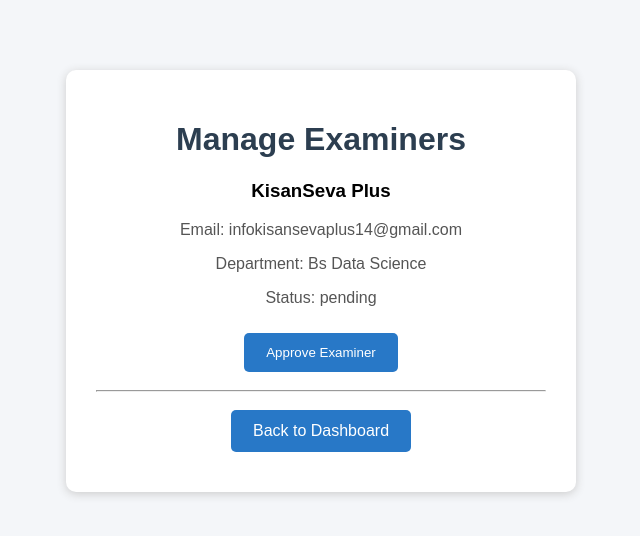
After one commit to Arvindkumar7738600/AppDev1_Project, a Flask app: page /admin/examiners in a window 1280 px wide. The commit adds this page. Shown: the top 536 px of the page, without its empty margins (319-959 px from the left). Run offline with Flask 3, Linux system fonts and the light colour scheme; a user stored in the database is signed in; data comes from the database, SQL or seed files in the repository; both versions use the stored data as it was after the commit.

Commit message:
dashboard, examiner, home

```diff
--- a/app.py
+++ b/app.py
@@ -1,18 +1,22 @@
+
 from flask import Flask, render_template, request, redirect, url_for, session, flash
 from database import create_database, get_db_connection
 from werkzeug.security import generate_password_hash, check_password_hash
 
 app = Flask(__name__)
-
 app.secret_key = "emp_secret_key_123"
 
-# Database automatically create hogi
 create_database()
 
 
 @app.route("/")
 def home():
     return render_template("home.html")
+
+
+# Check whether the logged-in user is Admin
+def is_admin():
+    return "user_id" in session and session.get("role") == "admin"
 
 
 # Registration
@@ -30,6 +34,10 @@ def register():
 
         if role not in ["student", "examiner"]:
             flash("Please select a valid role.")
+            return redirect(url_for("register"))
+
+        if not name.strip() or not password:
+            flash("Name and password are required.")
             return redirect(url_for("register"))
 
         conn = get_db_connection()
@@ -111,18 +119,118 @@ def login():
     return render_template("login.html")
 
 
-# Dashboard
+# Send users to their correct dashboard
 @app.route("/dashboard")
 def dashboard():
 
     if "user_id" not in session:
         return redirect(url_for("login"))
 
+    if session["role"] == "admin":
+        return redirect(url_for("admin_dashboard"))
+
     return render_template(
         "dashboard.html",
         name=session["name"],
         role=session["role"]
     )
+
+
+# Admin Dashboard
+@app.route("/admin/dashboard")
+def admin_dashboard():
+
+    if not is_admin():
+        return redirect(url_for("login"))
+
+    conn = get_db_connection()
+
+    total_courses = conn.execute(
+        "SELECT COUNT(*) FROM courses"
+    ).fetchone()[0]
+
+    total_examinations = conn.execute(
+        "SELECT COUNT(*) FROM examinations"
+    ).fetchone()[0]
+
+    total_examiners = conn.execute(
+        "SELECT COUNT(*) FROM users WHERE role = 'examiner'"
+    ).fetchone()[0]
+
+    total_students = conn.execute(
+        "SELECT COUNT(*) FROM users WHERE role = 'student'"
+    ).fetchone()[0]
+
+    total_slots = conn.execute(
+        "SELECT COUNT(*) FROM slots"
+    ).fetchone()[0]
+
+    total_bookings = conn.execute(
+        "SELECT COUNT(*) FROM bookings"
+    ).fetchone()[0]
+
+    pending_examiners = conn.execute(
+        "SELECT COUNT(*) FROM users WHERE role = 'examiner' AND status = 'pending'"
+    ).fetchone()[0]
+
+    conn.close()
+
+    return render_template(
+        "admin/dashboard.html",
+        total_courses=total_courses,
+        total_examinations=total_examinations,
+        total_examiners=total_examiners,
+        total_students=total_students,
+        total_slots=total_slots,
+        total_bookings=total_bookings,
+        pending_examiners=pending_examiners
+    )
+
+
+# Show examiner registration requests
+@app.route("/admin/examiners")
+def admin_examiners():
+
+    if not is_admin():
+        return redirect(url_for("login"))
+
+    conn = get_db_connection()
+
+    examiners = conn.execute("""
+        SELECT * FROM users
+        WHERE role = 'examiner'
+        ORDER BY id DESC
+    """).fetchall()
+
+    conn.close()
+
+    return render_template(
+        "admin/examiners.html",
+        examiners=examiners
+    )
+
+
+# Approve an examiner
+@app.route("/admin/approve-examiner/<int:examiner_id>", methods=["POST"])
+def approve_examiner(examiner_id):
+
+    if not is_admin():
+        return redirect(url_for("login"))
+
+    conn = get_db_connection()
+
+    conn.execute("""
+        UPDATE users
+        SET status = 'active'
+        WHERE id = ? AND role = 'examiner'
+    """, (examiner_id,))
+
+    conn.commit()
+    conn.close()
+
+    flash("Examiner approved successfully.")
+
+    return redirect(url_for("admin_examiners"))
 
 
 # Logout
--- a/static/style.css
+++ b/static/style.css
@@ -1,37 +1,50 @@
+
 body {
-    font-family: Arial, Helvetica, sans-serif;
-    background-color: white;
+    font-family: Arial, sans-serif;
+    background-color: #f4f6f9;
     margin: 0;
     padding: 0;
 }
 
 .container {
     width: 80%;
-    max-width: 500px;
-    margin: 100px auto;
-    padding: 25px;
-    background-color: skyblue;
+    max-width: 450px;
+    margin: 70px auto;
+    padding: 30px;
+    background-color: white;
     text-align: center;
     border-radius: 10px;
+    box-shadow: 0 2px 10px #cccccc;
 }
 
 h1 {
-    color: black;
+    color: #2c3e50;
 }
 
 p {
-    color: black;
+    color: #555;
 }
 
-.btn {
-    display: inline-block;
-    padding: 10px 20px;
-    margin:auto;
-    background-color: red;
-    color: black;
-    text-decoration: 5px;
+input, select {
+    width: 90%;
+    padding: 12px;
+    margin: 10px 0;
+    border: 1px solid #cccccc;
+    border-radius: 5px;
 }
 
-.btn:hover {
-    background-color: red;
+button, .btn {
+    display: inline-block;
+    padding: 12px 22px;
+    margin: 10px;
+    background-color: #2878c7;
+    color: white;
+    border: none;
+    border-radius: 5px;
+    text-decoration: none;
+    cursor: pointer;
 }
+
+button:hover, .btn:hover {
+    background-color: #185b99;
+}
--- /dev/null
+++ b/templates/admin/examiners.html
@@ -0,0 +1,64 @@
+
+<!DOCTYPE html>
+<html>
+<head>
+    <title>Manage Examiners</title>
+    <link rel="stylesheet"
+    href="{{ url_for('static', filename='style.css') }}">
+</head>
+
+<body>
+
+    <div class="container">
+
+        <h1>Manage Examiners</h1>
+
+        {% with messages = get_flashed_messages() %}
+            {% for message in messages %}
+                <p>{{ message }}</p>
+            {% endfor %}
+        {% endwith %}
+
+        {% if examiners %}
+
+            {% for examiner in examiners %}
+
+                <div>
+                    <h3>{{ examiner["name"] }}</h3>
+
+                    <p>Email: {{ examiner["email"] }}</p>
+                    <p>Department: {{ examiner["department"] }}</p>
+                    <p>Status: {{ examiner["status"] }}</p>
+
+                    {% if examiner["status"] == "pending" %}
+
+                        <form method="POST"
+                        action="/admin/approve-examiner/{{ examiner['id'] }}">
+
+                            <button type="submit">
+                                Approve Examiner
+                            </button>
+
+                        </form>
+
+                    {% endif %}
+
+                    <hr>
+                </div>
+
+            {% endfor %}
+
+        {% else %}
+
+            <p>No examiners registered yet.</p>
+
+        {% endif %}
+
+        <a href="/admin/dashboard" class="btn">
+            Back to Dashboard
+        </a>
+
+    </div>
+
+</body>
+</html>
--- a/templates/home.html
+++ b/templates/home.html
@@ -10,8 +10,8 @@
     <div class="container">
         <h1>Examination Management Portal</h1>
         <p>Welcome to the Examination Managemnet System.</p>
-        <a href="/login" class=" "btn></a>
-        <a href="/register" class="btn"></a>
+        <a href="/login" class="btn">Login</a>
+        <a href="/register" class="btn">Register</a>
     </div>
 </body>
 </html>
```
Also changed, not shown: templates/admin/dashboard.html (added, +46 -0 lines), templates/dashboard.html (deleted, +0 -25 lines), instance/emp.db.
